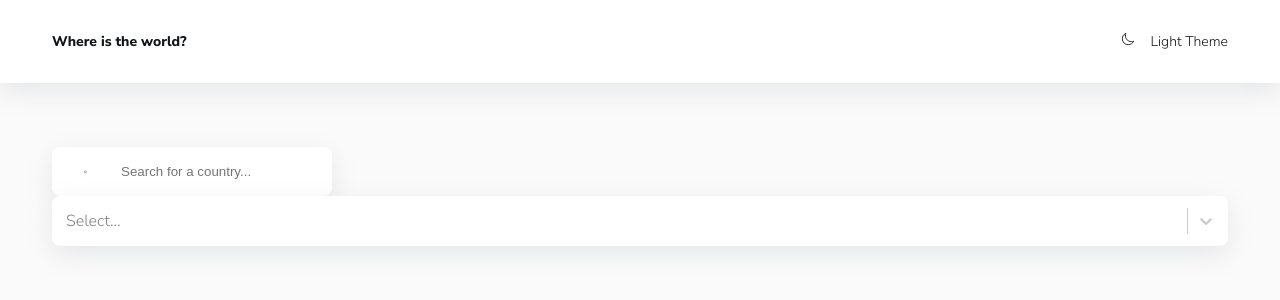
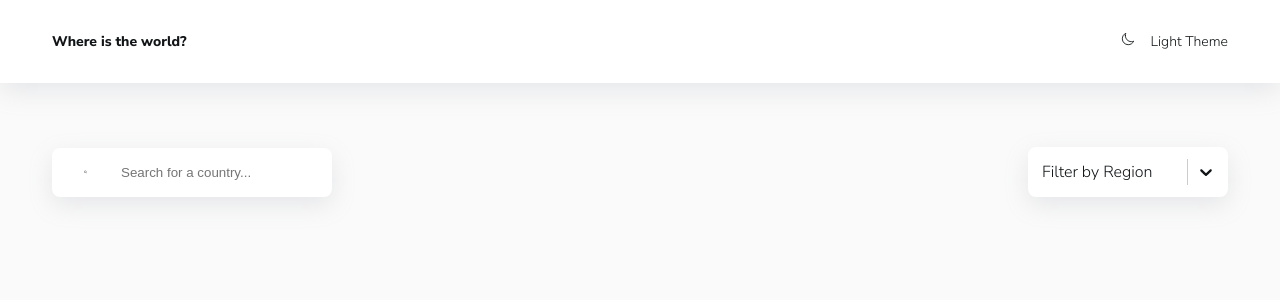
Before and after one commit to VovaFouchek/rest_countries_api, a React (Create React App) app: page / in a window 1280 px wide. Shown: the top 300 px of the page. Built offline with nearby package versions, Linux system fonts and the light colour scheme.

Commit message:
Added Custom Select (part_2) + styled

```diff
--- a/src/components/Controls.jsx
+++ b/src/components/Controls.jsx
@@ -1,13 +1,43 @@
 import { useState, useEffect } from "react";
+import styled from "styled-components";
+
 import { Search } from './Search'
 import { CustomSelect } from './CustomSelect'
 
+const options = [
+    { value: 'Africa', label: 'Africa' },
+    { value: 'America', label: 'America' },
+    { value: 'Asia', label: 'Asia' },
+    { value: 'Europe', label: 'Europe' },
+    { value: 'Oceania', label: 'Oceania' },
+];
+
+const Wrapper = styled.div`
+  display: flex;
+  flex-direction: column;
+  align-items: flex-start;
+  @media (min-width: 767px) {
+    flex-direction: row;
+    justify-content: space-between;
+    align-items: center;
+  }
+`;
+
 export const Controls = () => {
-    const [search, setSearch] = useState('')
+    const [search, setSearch] = useState('');
+    const [region, setRegion] = useState('')
+
     return (
-        <div>
+        <Wrapper>
             <Search search={search} setSearch={setSearch} />
-            <CustomSelect />
-        </div>
+            <CustomSelect
+                options={options}
+                placeholder="Filter by Region"
+                isClearable
+                isSearchable={false}
+                value={region}
+                onChange={setRegion}
+            />
+        </Wrapper>
     )
 }
--- a/src/components/CustomSelect.jsx
+++ b/src/components/CustomSelect.jsx
@@ -23,4 +23,22 @@
                 : 'var(--colors-ui-base)',
         }),
     },
-})``;
+})`
+    width: 200px;
+    border-radius: var(--radii);
+    font-family: var(--family);
+    border: none;
+
+    & > * {
+        box-shadow: var(--shadow);
+    }
+    & input {
+        padding-left: 0.25rem;
+    }
+    & * {
+        color: var(--colors-text) !important;
+    }
+    & > div[id] {
+        background-color: var(--colors-ui-base);
+    }
+`;
--- a/src/components/Search.jsx
+++ b/src/components/Search.jsx
@@ -25,6 +25,7 @@
     margin-left: 2rem;
     border: none;
     outline: none;
+    background-color: var(--colors-ui-base);
     color: var(--color-text);
   `;
 
```
